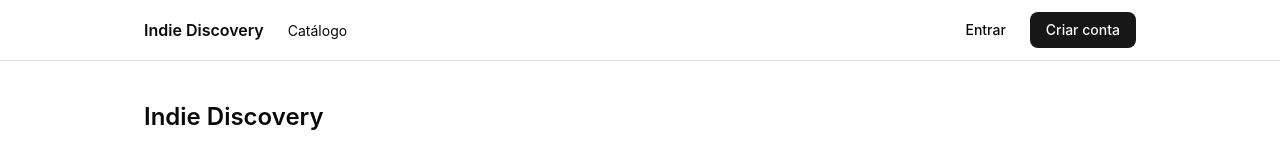
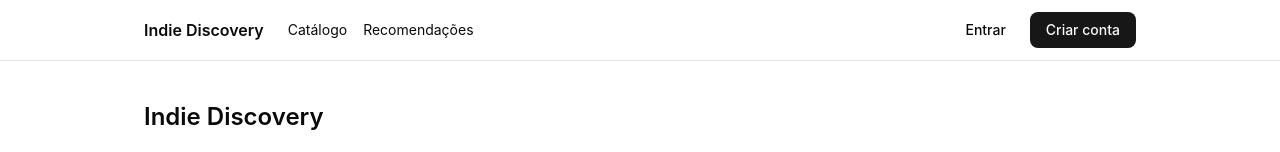
Before and after one commit to vicgopfert/indie-discovery, a Next.js app in the folder apps/web/: page / in a window 1280 px wide. Shown: the top 152 px of the page. Built offline with nearby package versions, Linux system fonts and the light colour scheme; no server answers.

Commit message:
feat: link the recommendations page in the header

```diff
--- a/apps/web/src/components/site-header.tsx
+++ b/apps/web/src/components/site-header.tsx
@@ -10,9 +10,12 @@ export function SiteHeader() {
           <Link href="/" className="font-semibold">
             {siteConfig.name}
           </Link>
-          <nav aria-label="Principal">
+          <nav aria-label="Principal" className="flex gap-4">
             <Link href="/catalogo" className="text-sm hover:underline">
               Catálogo
+            </Link>
+            <Link href="/recomendacoes" className="text-sm hover:underline">
+              Recomendações
             </Link>
           </nav>
         </div>
```
